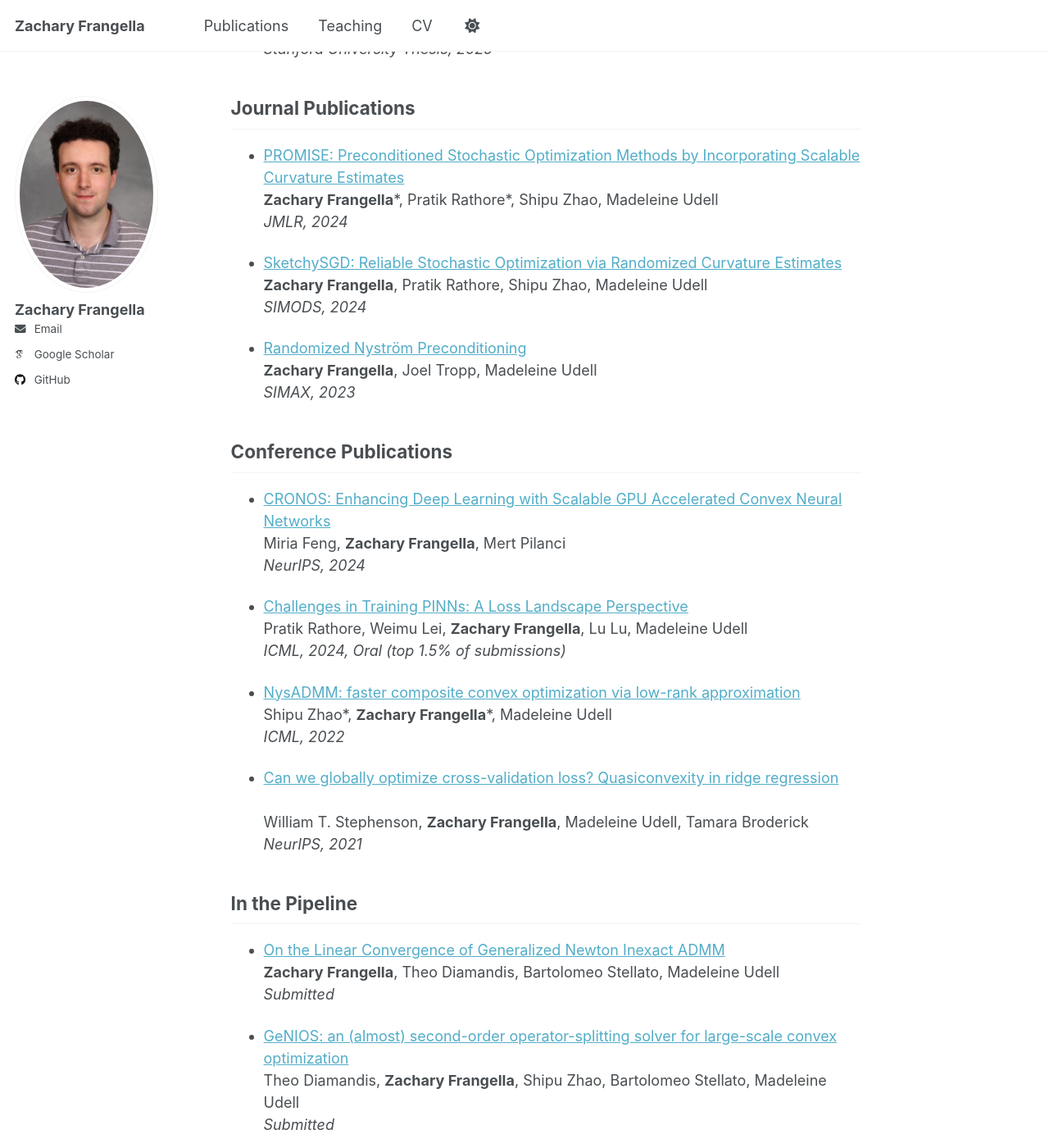
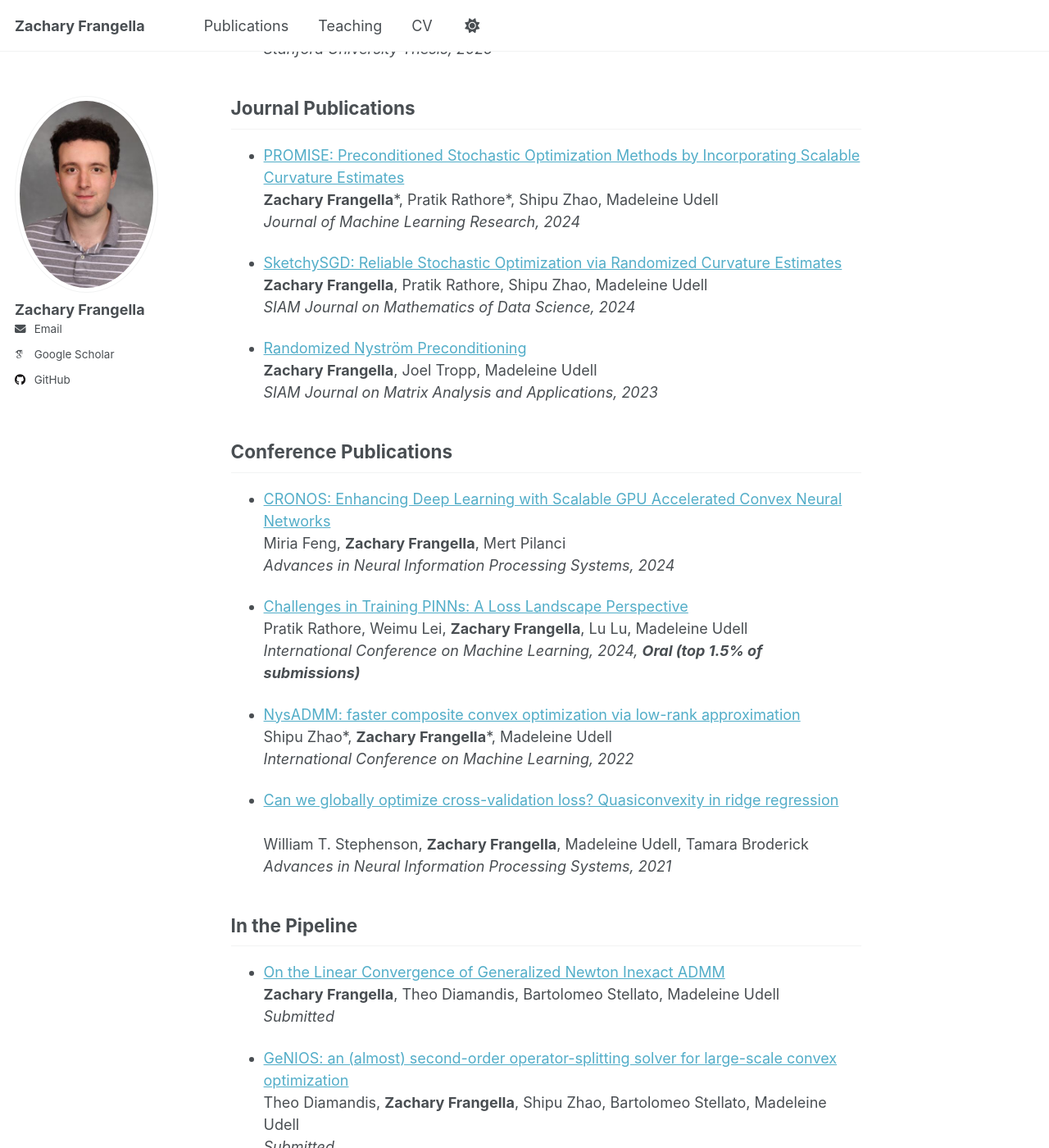
Before and after one commit to zfrangella/zfrangella.github.io, a Jekyll site: the page built from _pages/publications.md, in a window 1280 px wide and 1400 px high, scrolled down 332 px. Shown: the whole window at 82% size. Built offline with Jekyll 4.4.1, drawn with Linux system fonts in a browser that asks for light colours; some web fonts are replaced; a script that is not in the unit is left out.

Commit message:
Update publications.md

```diff
--- a/_pages/publications.md
+++ b/_pages/publications.md
@@ -15,32 +15,32 @@ Here is a list of my publications (organized by venue) and preprints. <br>
 ## Journal Publications
 - [PROMISE: Preconditioned Stochastic Optimization Methods by Incorporating Scalable Curvature Estimates](https://jmlr.org/papers/v25/23-1187.html)<br>
 **Zachary Frangella**\*, Pratik Rathore\*, Shipu Zhao, Madeleine Udell<br>
-_JMLR, 2024_
+_Journal of Machine Learning Research, 2024_
 
 - [SketchySGD: Reliable Stochastic Optimization via Randomized Curvature Estimates](https://epubs.siam.org/doi/10.1137/23M1575330)<br>
   **Zachary Frangella**, Pratik Rathore, Shipu Zhao, Madeleine Udell<br>
-  _SIMODS, 2024_
+  _SIAM Journal on Mathematics of Data Science, 2024_
 
 - [Randomized Nyström Preconditioning](https://epubs.siam.org/doi/10.1137/21M1466244)<br>
   **Zachary Frangella**, Joel Tropp, Madeleine Udell<br>
-  _SIMAX, 2023_
+  _SIAM Journal on Matrix Analysis and Applications, 2023_
 
 ## Conference Publications
 - [CRONOS: Enhancing Deep Learning with Scalable GPU Accelerated Convex Neural Networks](https://openreview.net/pdf?id=YfLzYczAo3)<br>
   Miria Feng, **Zachary Frangella**, Mert Pilanci<br>
-  _NeurIPS, 2024_
+  _Advances in Neural Information Processing Systems, 2024_
 
 - [Challenges in Training PINNs: A Loss Landscape Perspective](https://proceedings.mlr.press/v235/rathore24a.html)<br>
   Pratik Rathore, Weimu Lei, **Zachary Frangella**, Lu Lu, Madeleine Udell<br>
-  _ICML, 2024, Oral (top 1.5% of submissions)_
+  _International Conference on Machine Learning, 2024, **Oral (top 1.5% of submissions)**_
 
 - [NysADMM: faster composite convex optimization via low-rank approximation](https://proceedings.mlr.press/v162/zhao22a.html)<br>
   Shipu Zhao\*, **Zachary Frangella**\*, Madeleine Udell<br>
-  _ICML, 2022_
+  _International Conference on Machine Learning, 2022_
 
 - [Can we globally optimize cross-validation loss? Quasiconvexity in ridge regression](https://proceedings.neurips.cc/paper/2021/file/cc298d5bc587e1b650f80e10449ee9d5-Paper.pdf)<br>
   William T. Stephenson, **Zachary Frangella**, Madeleine Udell, Tamara Broderick<br>
-  _NeurIPS, 2021_
+  _Advances in Neural Information Processing Systems, 2021_
 
 ## In the Pipeline
 - [On the Linear Convergence of Generalized Newton Inexact ADMM](https://arxiv.org/pdf/2302.03863)<br>
```
